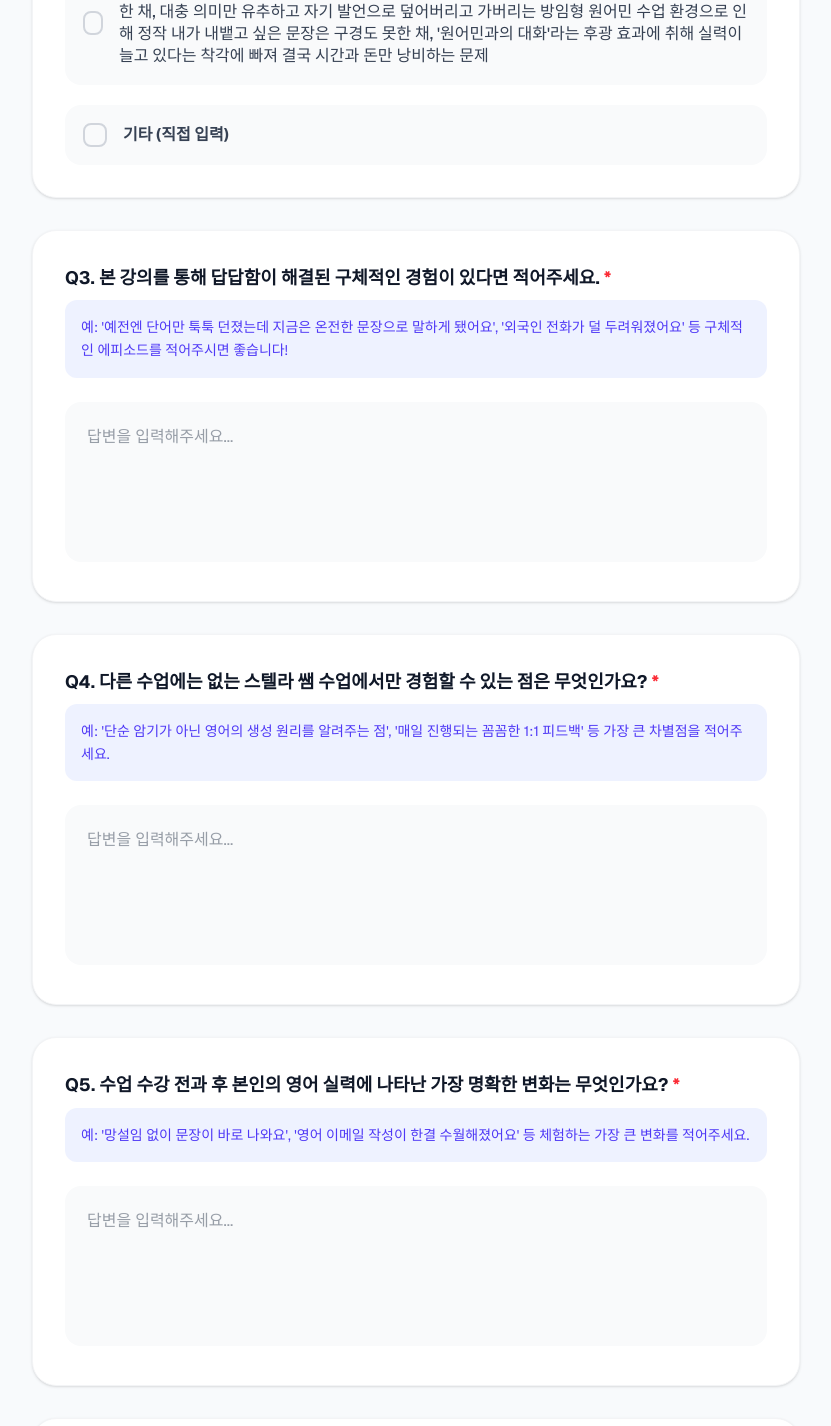
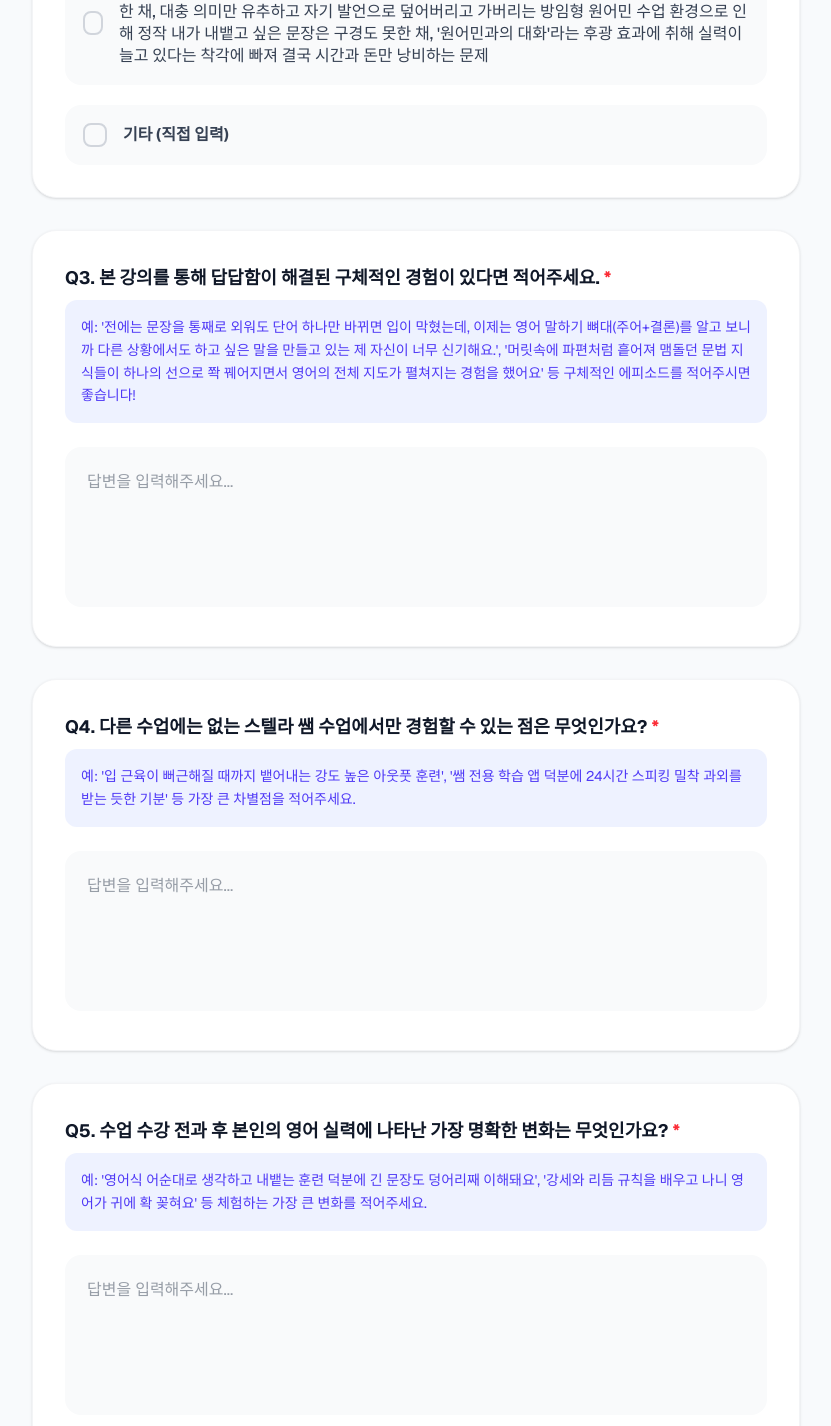
Before and after one commit to HumanClassic/stella-voc-form, a Next.js app: page / in a window 1280 px wide. Shown: the part 1648-3074 px from the top of the page, without its empty margins (224-1055 px from the left). Built offline with nearby package versions, Linux system fonts and the light colour scheme.

Commit message:
feat: 설문 예시 문구 스텔라 강사님 맞춤형으로 업데이트

```diff
--- a/src/constants/survey.ts
+++ b/src/constants/survey.ts
@@ -88,21 +88,21 @@ export const QUESTIONS: readonly Question[] = [
     id: "ahaMomentExperience",
     question: "Q3. 본 강의를 통해 답답함이 해결된 구체적인 경험이 있다면 적어주세요.",
     type: "textarea",
-    description: "예: '예전엔 단어만 툭툭 던졌는데 지금은 온전한 문장으로 말하게 됐어요', '외국인 전화가 덜 두려워졌어요' 등 구체적인 에피소드를 적어주시면 좋습니다!",
+    description: "예: '전에는 문장을 통째로 외워도 단어 하나만 바뀌면 입이 막혔는데, 이제는 영어 말하기 뼈대(주어+결론)를 알고 보니까 다른 상황에서도 하고 싶은 말을 만들고 있는 제 자신이 너무 신기해요.', '머릿속에 파편처럼 흩어져 맴돌던 문법 지식들이 하나의 선으로 쫙 꿰어지면서 영어의 전체 지도가 펼쳐지는 경험을 했어요' 등 구체적인 에피소드를 적어주시면 좋습니다!",
     required: true,
   },
   {
     id: "stellaUniquePoint",
     question: "Q4. 다른 수업에는 없는 스텔라 쌤 수업에서만 경험할 수 있는 점은 무엇인가요?",
     type: "textarea",
-    description: "예: '단순 암기가 아닌 영어의 생성 원리를 알려주는 점', '매일 진행되는 꼼꼼한 1:1 피드백' 등 가장 큰 차별점을 적어주세요.",
+    description: "예: '입 근육이 뻐근해질 때까지 뱉어내는 강도 높은 아웃풋 훈련', '쌤 전용 학습 앱 덕분에 24시간 스피킹 밀착 과외를 받는 듯한 기분' 등 가장 큰 차별점을 적어주세요.",
     required: true,
   },
   {
     id: "skillImprovementProof",
     question: "Q5. 수업 수강 전과 후 본인의 영어 실력에 나타난 가장 명확한 변화는 무엇인가요?",
     type: "textarea",
-    description: "예: '망설임 없이 문장이 바로 나와요', '영어 이메일 작성이 한결 수월해졌어요' 등 체험하는 가장 큰 변화를 적어주세요.",
+    description: "예: '영어식 어순대로 생각하고 내뱉는 훈련 덕분에 긴 문장도 덩어리째 이해돼요', '강세와 리듬 규칙을 배우고 나니 영어가 귀에 확 꽂혀요' 등 체험하는 가장 큰 변화를 적어주세요.",
     required: true,
   },
   {
```
Also changed, not shown: 1 other file (tests, documents, lock files or other folders).
